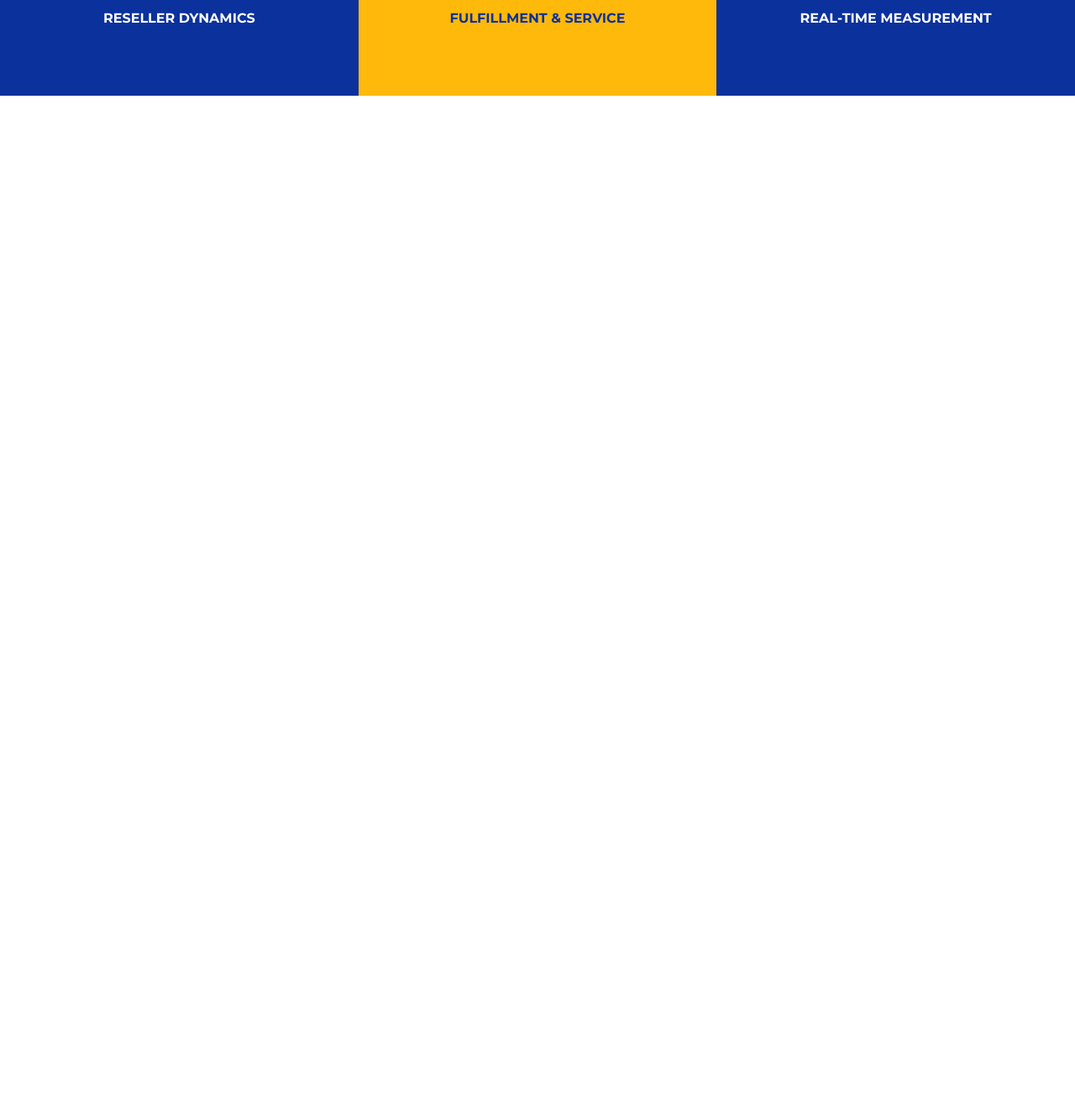
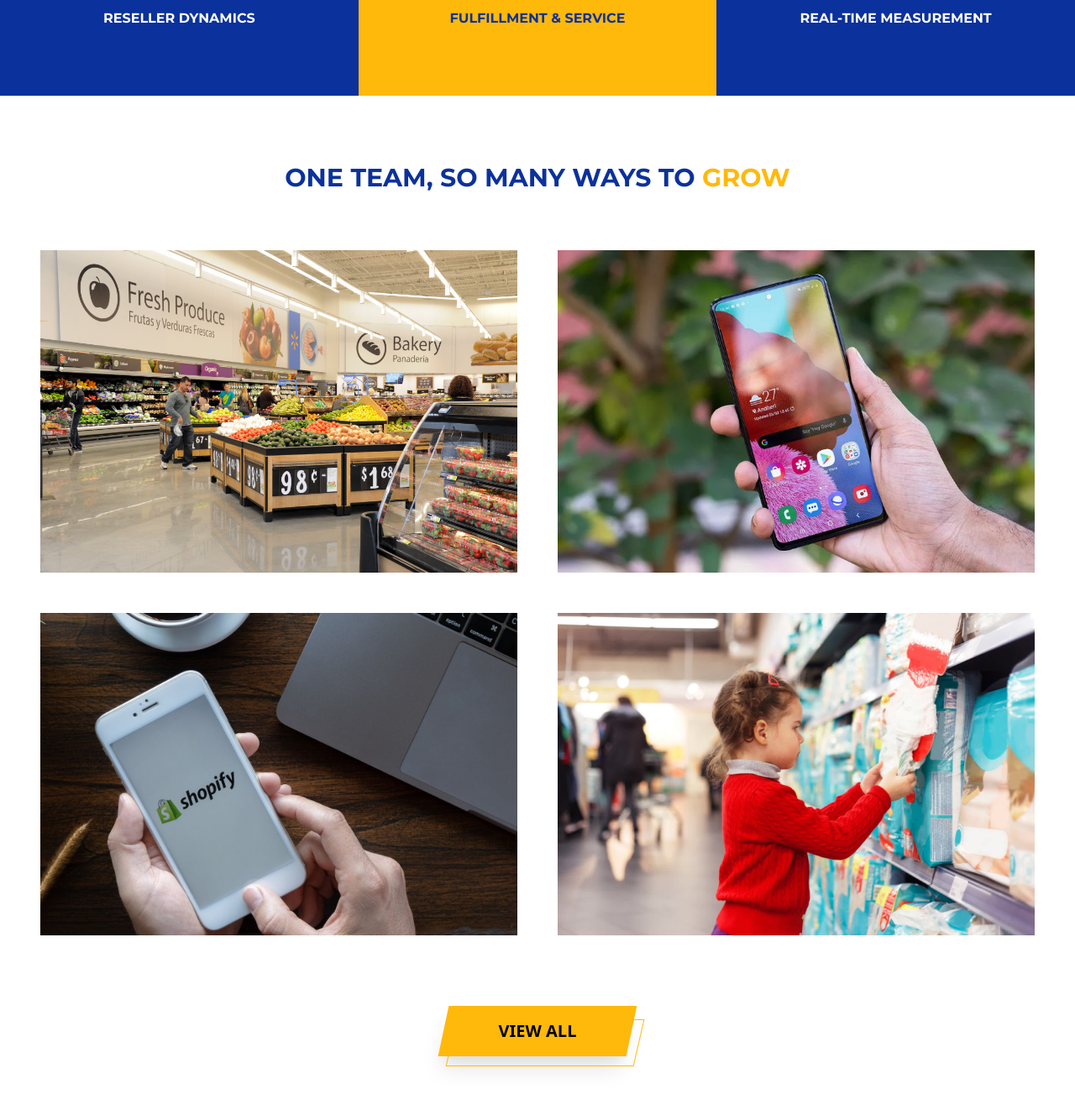
Before and after one commit to creer-pro/blaze, a PHP site: page / in a window 1280 px wide. Shown: the part 2266-3588 px from the top of the page at 84% size. Before the commit the page ends 2380 px from the top, so only its background shows below. Run offline with PHP 8.4, Linux system fonts and the light colour scheme; some libraries are stand-ins or nearby versions.

Commit message:
Finished responsive styling for Team section

```diff
--- a/index.html
+++ b/index.html
@@ -186,21 +186,21 @@
     </div>
 
     <!-- SECTION: Team -->
-    <div class="hidden bg-white w-full text-center px-12 pt-20">
-      <h3 class="text-ocean uppercase font-bold font-montserrat text-3xl mb-12">One Team, So Many Ways to <span class="text-goldish">Grow</span></h3>
-      <div class="w-full text-center py-5 grid grid-cols-2 grid-rows-2 gap-12">
+    <div class="bg-white w-full text-center lg:px-12 lg:pt-20 | px-5 pt-10">
+      <h3 class="text-ocean uppercase font-bold font-montserrat lg:text-3xl lg:mb-12 | text-xl mb-5">One Team, So Many Ways to <span class="text-goldish">Grow</span></h3>
+      <div class="w-full text-center lg:py-5 grid md:grid-cols-2 lg:gap-12 | py-3 gap-5">
         <!-- walmart -->
         <div>
           <a class="relative block overflow-hidden group" href="#">
             <img class="h-96 object-cover w-full" src="res/img/walmart.jpg" alt="Walmart">
             <!-- hover effect -->
-            <div class="absolute bg-goldish z-10 inset-0 opacity-0 group-hover:opacity-40 transition duration-700"></div>
-            <span class="w-24 h-36 absolute -right-10 -bottom-14 z-20 bg-goldish transform rotate-45 opacity-0 group-hover:opacity-100 transition duration-[1300ms]"></span>
-            <svg class="w-10 h-24 text-white fill-current absolute right-3 -bottom-5 z-30 opacity-0 group-hover:opacity-100 transition duration-[2300ms]" xmlns="http://www.w3.org/2000/svg" class="h-6 w-6" fill="none" viewBox="0 0 24 24" stroke="currentColor">
+            <div class="absolute bg-goldish z-10 inset-0 lg:opacity-0 group-hover:opacity-40 transition duration-700 | opacity-30"></div>
+            <span class="w-24 h-36 absolute -right-10 -bottom-14 z-20 bg-goldish transform rotate-45 lg:opacity-0 group-hover:opacity-100 transition duration-[1300ms] | opacity-100"></span>
+            <svg class="w-10 h-24 text-white fill-current absolute right-3 -bottom-5 z-30 lg:opacity-0 group-hover:opacity-100 transition duration-[2300ms] | opacity-100" xmlns="http://www.w3.org/2000/svg" class="h-6 w-6" fill="none" viewBox="0 0 24 24" stroke="currentColor">
               <path stroke-linecap="round" stroke-linejoin="round" stroke-width="1" d="M17 8l4 4m0 0l-4 4m4-4H3" />
             </svg>
             <div class="absolute inset-0 flex items-center group z-40">
-              <img class="w-2/3 mx-auto opacity-0 group-hover:opacity-100 transition duration-500 transform translate-y-5 group-hover:translate-y-0" src="res/logos/white/walmart.svg" alt="walmart-logo">
+              <img class="w-2/3 mx-auto lg:opacity-0 group-hover:opacity-100 transition duration-500 transform translate-y-5 group-hover:translate-y-0 | opacity-100" src="res/logos/white/walmart.svg" alt="walmart-logo">
             </div>
           </a>
         </div>
@@ -209,13 +209,13 @@
           <a class="relative block overflow-hidden group" href="#">
             <img class="h-96 object-cover w-full" src="res/img/samsung.jpg" alt="Samsung">
             <!-- hover effect -->
-            <div class="absolute bg-goldish z-10 inset-0 opacity-0 group-hover:opacity-40 transition duration-700"></div>
-            <span class="w-24 h-36 absolute -right-10 -bottom-14 z-20 bg-goldish transform rotate-45 opacity-0 group-hover:opacity-100 transition duration-[1300ms]"></span>
-            <svg class="w-10 h-24 text-white fill-current absolute right-3 -bottom-5 z-30 opacity-0 group-hover:opacity-100 transition duration-[2300ms]" xmlns="http://www.w3.org/2000/svg" class="h-6 w-6" fill="none" viewBox="0 0 24 24" stroke="currentColor">
+            <div class="absolute bg-goldish z-10 inset-0 lg:opacity-0 group-hover:opacity-40 transition duration-700 | opacity-30"></div>
+            <span class="w-24 h-36 absolute -right-10 -bottom-14 z-20 bg-goldish transform rotate-45 lg:opacity-0 group-hover:opacity-100 transition duration-[1300ms] | opacity-100"></span>
+            <svg class="w-10 h-24 text-white fill-current absolute right-3 -bottom-5 z-30 lg:opacity-0 group-hover:opacity-100 transition duration-[2300ms] | opacity-100" xmlns="http://www.w3.org/2000/svg" class="h-6 w-6" fill="none" viewBox="0 0 24 24" stroke="currentColor">
               <path stroke-linecap="round" stroke-linejoin="round" stroke-width="1" d="M17 8l4 4m0 0l-4 4m4-4H3" />
             </svg>
             <div class="absolute inset-0 flex items-center group z-40">
-              <img class="w-2/3 mx-auto opacity-0 group-hover:opacity-100 transition duration-500 transform translate-y-5 group-hover:translate-y-0" src="res/logos/white/samsung.svg" alt="samsung-logo">
+              <img class="w-2/3 mx-auto lg:opacity-0 group-hover:opacity-100 transition duration-500 transform translate-y-5 group-hover:translate-y-0 | opacity-100" src="res/logos/white/samsung.svg" alt="samsung-logo">
             </div>
           </a>
         </div>
@@ -224,13 +224,13 @@
           <a class="relative block overflow-hidden group" href="#">
             <img class="h-96 object-cover w-full" src="res/img/shopify.jpg" alt="Shopify">
             <!-- hover effect -->
-            <div class="absolute bg-goldish z-10 inset-0 opacity-0 group-hover:opacity-40 transition duration-700"></div>
-            <span class="w-24 h-36 absolute -right-10 -bottom-14 z-20 bg-goldish transform rotate-45 opacity-0 group-hover:opacity-100 transition duration-[1300ms]"></span>
-            <svg class="w-10 h-24 text-white fill-current absolute right-3 -bottom-5 z-30 opacity-0 group-hover:opacity-100 transition duration-[2300ms]" xmlns="http://www.w3.org/2000/svg" class="h-6 w-6" fill="none" viewBox="0 0 24 24" stroke="currentColor">
+            <div class="absolute bg-goldish z-10 inset-0 lg:opacity-0 group-hover:opacity-40 transition duration-700 | opacity-30"></div>
+            <span class="w-24 h-36 absolute -right-10 -bottom-14 z-20 bg-goldish transform rotate-45 lg:opacity-0 group-hover:opacity-100 transition duration-[1300ms] | opacity-100"></span>
+            <svg class="w-10 h-24 text-white fill-current absolute right-3 -bottom-5 z-30 lg:opacity-0 group-hover:opacity-100 transition duration-[2300ms] | opacity-100" xmlns="http://www.w3.org/2000/svg" class="h-6 w-6" fill="none" viewBox="0 0 24 24" stroke="currentColor">
               <path stroke-linecap="round" stroke-linejoin="round" stroke-width="1" d="M17 8l4 4m0 0l-4 4m4-4H3" />
             </svg>
             <div class="absolute inset-0 flex items-center group z-40">
-              <img class="w-2/3 mx-auto opacity-0 group-hover:opacity-100 transition duration-500 transform translate-y-5 group-hover:translate-y-0" src="res/logos/white/shopify.svg" alt="shopify-logo">
+              <img class="w-2/3 mx-auto lg:opacity-0 group-hover:opacity-100 transition duration-500 transform translate-y-5 group-hover:translate-y-0 | opacity-100" src="res/logos/white/shopify.svg" alt="shopify-logo">
             </div>
           </a>
         </div>
@@ -239,19 +239,19 @@
           <a class="relative block overflow-hidden group" href="#">
             <img class="h-96 object-cover w-full" src="res/img/pampers.jpg" alt="Pampers">
             <!-- hover effect -->
-            <div class="absolute bg-goldish z-10 inset-0 opacity-0 group-hover:opacity-40 transition duration-700"></div>
-            <span class="w-24 h-36 absolute -right-10 -bottom-14 z-20 bg-goldish transform rotate-45 opacity-0 group-hover:opacity-100 transition duration-[1300ms]"></span>
-            <svg class="w-10 h-24 text-white fill-current absolute right-3 -bottom-5 z-30 opacity-0 group-hover:opacity-100 transition duration-[2300ms]" xmlns="http://www.w3.org/2000/svg" class="h-6 w-6" fill="none" viewBox="0 0 24 24" stroke="currentColor">
+            <div class="absolute bg-goldish z-10 inset-0 lg:opacity-0 group-hover:opacity-40 transition duration-700 | opacity-30"></div>
+            <span class="w-24 h-36 absolute -right-10 -bottom-14 z-20 bg-goldish transform rotate-45 lg:opacity-0 group-hover:opacity-100 transition duration-[1300ms] | opacity-100"></span>
+            <svg class="w-10 h-24 text-white fill-current absolute right-3 -bottom-5 z-30 lg:opacity-0 group-hover:opacity-100 transition duration-[2300ms] | opacity-100" xmlns="http://www.w3.org/2000/svg" class="h-6 w-6" fill="none" viewBox="0 0 24 24" stroke="currentColor">
               <path stroke-linecap="round" stroke-linejoin="round" stroke-width="1" d="M17 8l4 4m0 0l-4 4m4-4H3" />
             </svg>
             <div class="absolute inset-0 flex items-center group z-40">
-              <img class="w-1/2 mx-auto opacity-0 group-hover:opacity-100 transition duration-500 transform translate-y-5 group-hover:translate-y-0" src="res/logos/white/pampers.svg" alt="pampers-logo">
+              <img class="w-1/2 mx-auto lg:opacity-0 group-hover:opacity-100 transition duration-500 transform translate-y-5 group-hover:translate-y-0 | opacity-100" src="res/logos/white/pampers.svg" alt="pampers-logo">
             </div>
           </a>
         </div>
       </div>
       <!-- view-all-button -->
-      <a href="#" class="mx-auto bg-goldish relative transform -skew-x-12 block w-56 my-16 text-center p-4 hover:bg-ocean group transition duration-500 shadow-xl">
+      <a href="#" class="mx-auto bg-goldish relative transform -skew-x-12 block w-56 lg:my-16 text-center p-4 hover:bg-ocean group transition duration-500 shadow-xl | my-10">
         <span class="absolute block border border-goldish w-56 h-14 transform -skew-x-1 group-hover:border-ocean transition duration-500 -translate-x-1 group-hover:-translate-x-4 group-hover:-translate-y-3"></span>
         <span class="font-semibold uppercase transform skew-x-12 block text-xl w-full group-hover:text-goldish transition duration-500">View All</span>
       </a>
--- a/res/styles.css
+++ b/res/styles.css
@@ -739,6 +739,16 @@ video {
   margin-bottom: 4rem;
 }
 
+.my-8 {
+  margin-top: 2rem;
+  margin-bottom: 2rem;
+}
+
+.my-10 {
+  margin-top: 2.5rem;
+  margin-bottom: 2.5rem;
+}
+
 .ml-3 {
   margin-left: 0.75rem;
 }
@@ -793,6 +803,10 @@ video {
 
 .mb-12 {
   margin-bottom: 3rem;
+}
+
+.mb-5 {
+  margin-bottom: 1.25rem;
 }
 
 .block {
@@ -976,6 +990,10 @@ video {
 
 .gap-12 {
   gap: 3rem;
+}
+
+.gap-5 {
+  gap: 1.25rem;
 }
 
 .gap-y-5 {
@@ -1189,9 +1207,14 @@ video {
   padding-right: 3rem;
 }
 
-.py-20 {
-  padding-top: 5rem;
-  padding-bottom: 5rem;
+.px-8 {
+  padding-left: 2rem;
+  padding-right: 2rem;
+}
+
+.py-3 {
+  padding-top: 0.75rem;
+  padding-bottom: 0.75rem;
 }
 
 .pb-12 {
@@ -1208,6 +1231,14 @@ video {
 
 .pt-20 {
   padding-top: 5rem;
+}
+
+.pt-7 {
+  padding-top: 1.75rem;
+}
+
+.pt-10 {
+  padding-top: 2.5rem;
 }
 
 .text-center {
@@ -1609,8 +1643,16 @@ video {
     margin-bottom: 2.5rem;
   }
 
+  .md\:mb-12 {
+    margin-bottom: 3rem;
+  }
+
   .md\:w-3\/5 {
     width: 60%;
+  }
+
+  .md\:grid-cols-2 {
+    grid-template-columns: repeat(2, minmax(0, 1fr));
   }
 
   .md\:px-5 {
@@ -1637,9 +1688,18 @@ video {
     font-size: 1.125rem;
     line-height: 1.75rem;
   }
+
+  .md\:opacity-0 {
+    opacity: 0;
+  }
 }
 
 @media (min-width: 1024px) {
+  .lg\:my-16 {
+    margin-top: 4rem;
+    margin-bottom: 4rem;
+  }
+
   .lg\:ml-20 {
     margin-left: 5rem;
   }
@@ -1682,6 +1742,10 @@ video {
 
   .lg\:justify-between {
     justify-content: space-between;
+  }
+
+  .lg\:gap-12 {
+    gap: 3rem;
   }
 
   .lg\:p-0 {
@@ -1693,6 +1757,20 @@ video {
     padding-right: 4rem;
   }
 
+  .lg\:px-12 {
+    padding-left: 3rem;
+    padding-right: 3rem;
+  }
+
+  .lg\:py-5 {
+    padding-top: 1.25rem;
+    padding-bottom: 1.25rem;
+  }
+
+  .lg\:pt-20 {
+    padding-top: 5rem;
+  }
+
   .lg\:text-left {
     text-align: left;
   }
```
Also changed, not shown: other parts of res/styles.css (+26 -14 lines).
